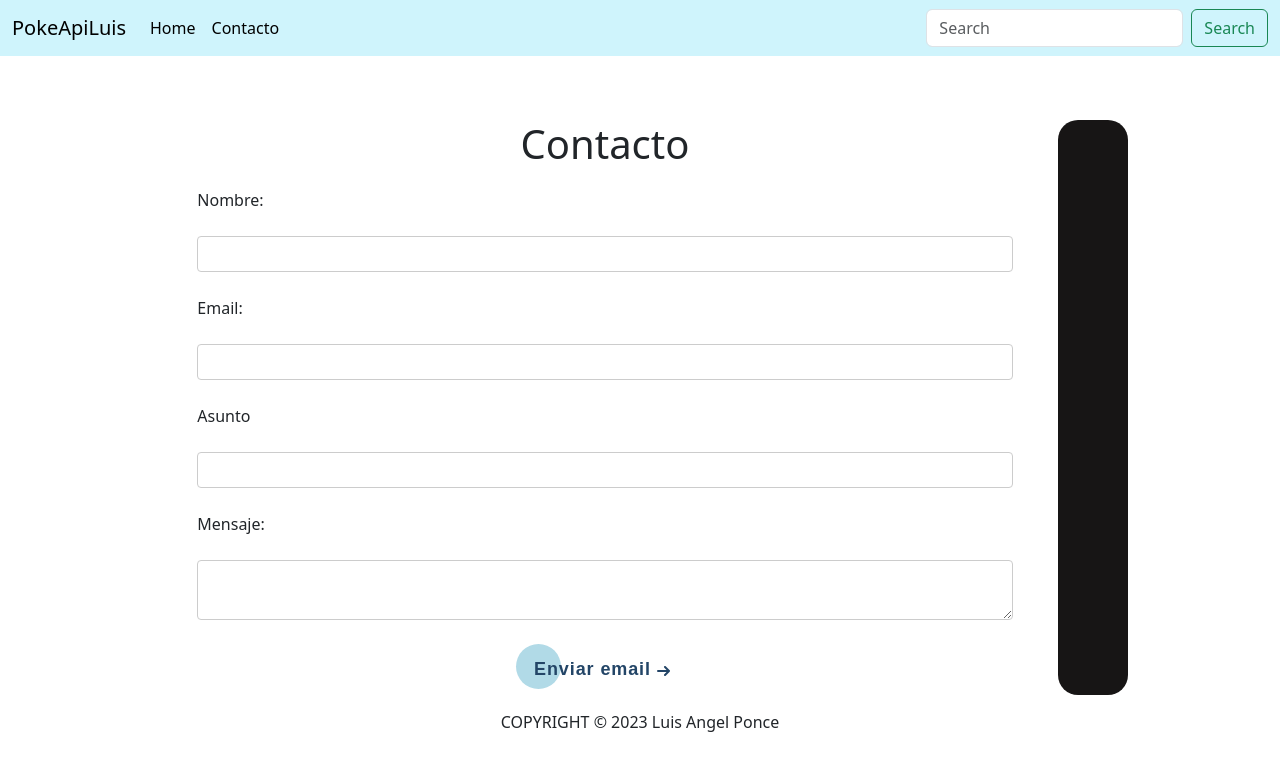
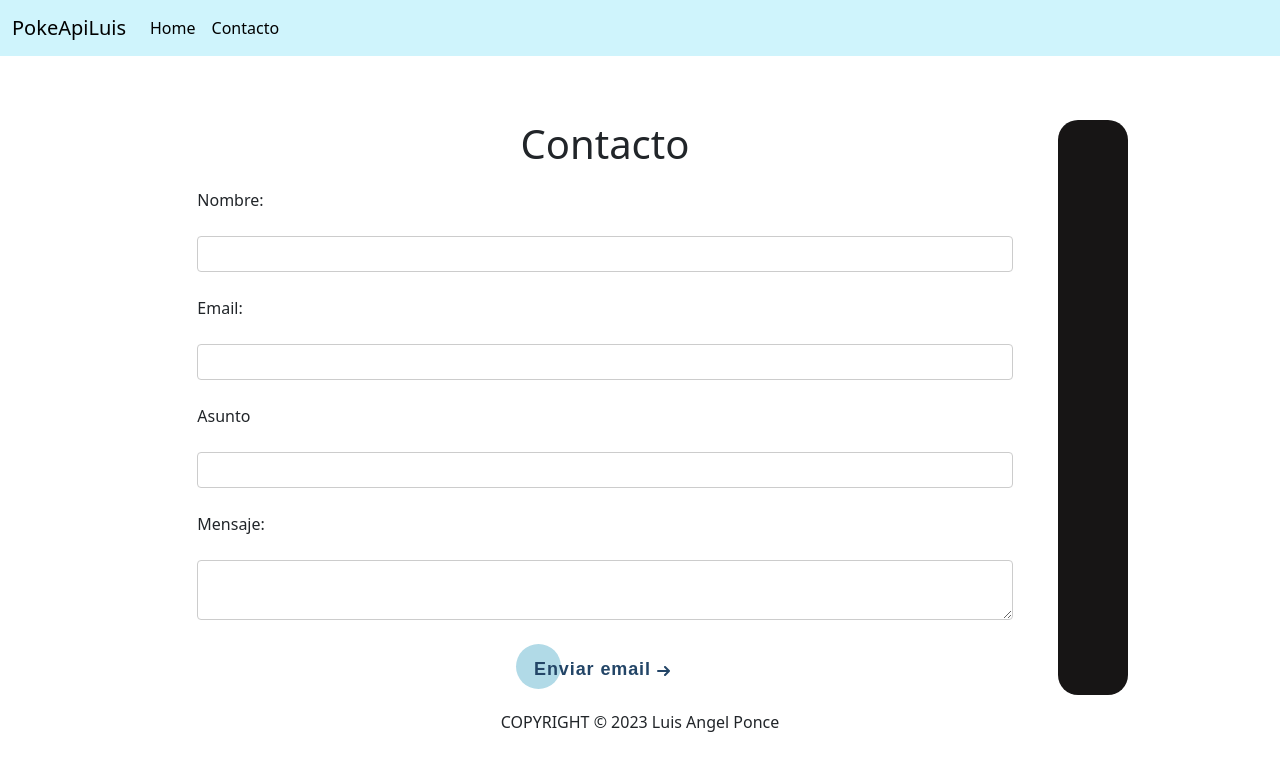
Before and after one commit to luisangelponcealvarez/PeliculasLuis, a React (Vite) app: page /Contact in a window 1280 px wide. Shown: the top 770 px of the page. Built offline with nearby package versions, Linux system fonts and the light colour scheme; some icons are missing.

Commit message:
quito input

```diff
--- a/src/components/Heder/index.jsx
+++ b/src/components/Heder/index.jsx
@@ -35,17 +35,6 @@
               </Link>
             </li>
           </ul>
-          <form className="d-flex" role="search">
-            <input
-              className="form-control me-2"
-              type="search"
-              placeholder="Search"
-              aria-label="Search"
-            />
-            <button className="btn btn-outline-success" type="submit">
-              Search
-            </button>
-          </form>
         </div>
       </div>
     </nav>
```
